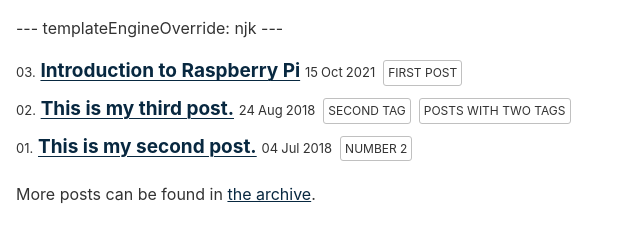
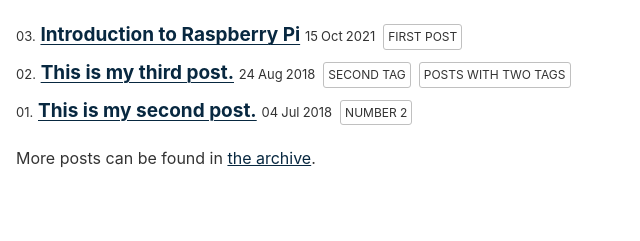
Before and after one commit to CrimsonTome/CrimsonTome.github.io, an Eleventy site: page index.njk in a window 1280 px wide. Shown: the part 111-352 px from the top of the page, without its empty margins (0-640 px from the left). Built offline with nearby package versions, Linux system fonts and the light colour scheme; Eleventy itself is replaced by a stand-in of ours; files that its build step writes are made by us from their sources.

Commit message:
Update postslist.njk

```diff
--- a/_includes/postslist.njk
+++ b/_includes/postslist.njk
@@ -1,6 +1,3 @@
----
-templateEngineOverride: njk
----
 <ol reversed class="postlist" style="counter-reset: start-from {{ (postslistCounter or postslist.length) + 1 }}">
 {% for post in postslist | reverse %}
   <li class="postlist-item{% if post.url == url %} postlist-item-active{% endif %}">
```
